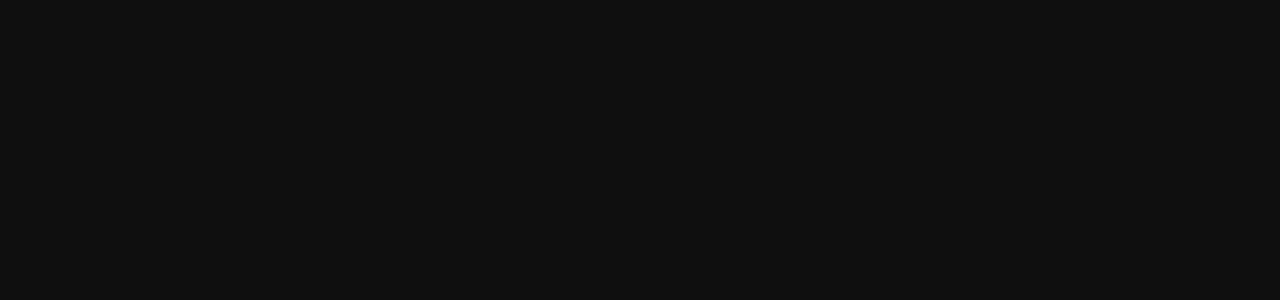
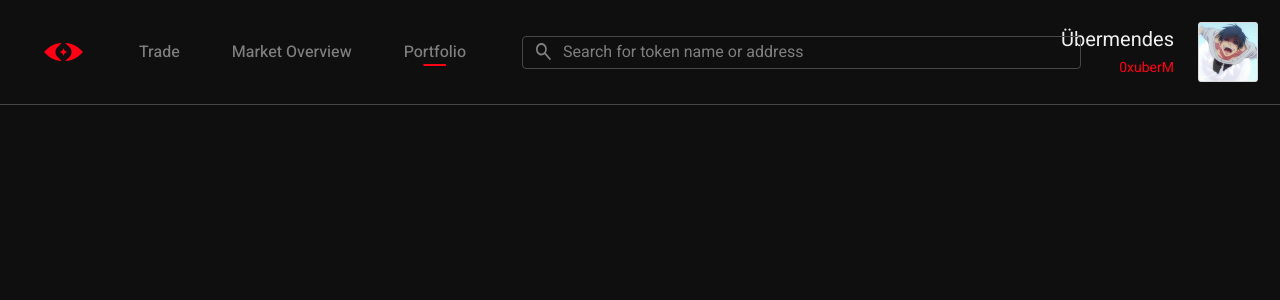
Before and after one commit to rehkmansa/s-trakka, a React (Vite) app: page / in a window 1280 px wide. Shown: the top 300 px of the page. Built offline with nearby package versions, Linux system fonts and the light colour scheme.

Commit message:
Create navbar.

```diff
--- a/src/assets/icons.tsx
+++ b/src/assets/icons.tsx
@@ -20,29 +20,3 @@
     />
   </svg>
 );
-
-export const CopyIcon = (props: IconProps) => (
-  <svg
-    width={24}
-    height={24}
-    viewBox="0 0 24 24"
-    fill="none"
-    xmlns="http://www.w3.org/2000/svg"
-    {...props}
-  >
-    <path
-      d="M16 3H4v13"
-      stroke="#7E7E7E"
-      strokeWidth={1.5}
-      strokeLinecap="round"
-      strokeLinejoin="round"
-    />
-    <path
-      d="M8 7h12v12a2 2 0 01-2 2h-8a2 2 0 01-2-2V7z"
-      stroke="#7E7E7E"
-      strokeWidth={1.5}
-      strokeLinecap="round"
-      strokeLinejoin="round"
-    />
-  </svg>
-);
--- /dev/null
+++ b/src/components/atoms/copy-able/copy-icon.tsx
@@ -0,0 +1,59 @@
+import { AnimatePresence, motion } from 'motion/react';
+
+const CopyIconPath = () => (
+  <>
+    <motion.path
+      key="p1"
+      d="M16 3H4v13"
+      stroke="#7E7E7E"
+      strokeWidth={1.5}
+      strokeLinecap="round"
+      strokeLinejoin="round"
+      initial={{ opacity: 0 }}
+      animate={{ opacity: 1 }}
+      exit={{ opacity: 0 }}
+      transition={{ duration: 0.2 }}
+    />
+    <motion.path
+      key="p2"
+      d="M8 7h12v12a2 2 0 01-2 2h-8a2 2 0 01-2-2V7z"
+      stroke="#7E7E7E"
+      strokeWidth={1.5}
+      strokeLinecap="round"
+      strokeLinejoin="round"
+      initial={{ opacity: 0 }}
+      animate={{ opacity: 1 }}
+      exit={{ opacity: 0 }}
+      transition={{ duration: 0.2, delay: 0.05 }}
+    />
+  </>
+);
+
+const CheckIconPath = () => (
+  <motion.path
+    d="M5 13l4 4L19 7"
+    stroke="#4CAF50"
+    strokeWidth={1.5}
+    strokeLinecap="round"
+    strokeLinejoin="round"
+    initial={{ pathLength: 0, opacity: 0 }}
+    animate={{ pathLength: 1, opacity: 1 }}
+    exit={{ opacity: 0 }}
+    transition={{ duration: 0.4 }}
+  />
+);
+
+export const CopyIcon = ({ copied }: { copied: boolean }) => (
+  <svg
+    width={24}
+    height={24}
+    viewBox="0 0 24 24"
+    fill="none"
+    xmlns="http://www.w3.org/2000/svg"
+    style={{ cursor: 'pointer' }}
+  >
+    <AnimatePresence mode="wait">
+      {copied ? <CheckIconPath key="check-icon" /> : <CopyIconPath key="copy-icon" />}
+    </AnimatePresence>
+  </svg>
+);
--- /dev/null
+++ b/src/components/atoms/copy-able/index.tsx
@@ -0,0 +1,56 @@
+import { useState } from 'react';
+import { CopyIcon } from '~/components/atoms/copy-able/copy-icon';
+import { useTimeout } from '~/hooks/use-timeout';
+import { cn } from '~/lib/utils/helpers';
+import { PropsWithClassname } from '~/types/global';
+
+const TIMEOUT_DURATION = 1500;
+
+interface CopyAbleProps extends PropsWithClassname {
+  text: string;
+  iconClassName?: string;
+  smallIcon?: boolean;
+  allowCopy?: boolean;
+  children: React.ReactNode;
+  'aria-label'?: string;
+}
+
+export const CopyAble = (props: CopyAbleProps) => {
+  const {
+    children,
+    text,
+    className,
+    'aria-label': ariaLabel = 'Copy content',
+    allowCopy = true,
+  } = props;
+  const [copied, setCopied] = useState(false);
+  const { setTimeOut } = useTimeout();
+
+  const copyText = async () => {
+    if (copied) return;
+
+    try {
+      await navigator.clipboard.writeText(text);
+      setCopied(true);
+    } catch (_) {
+      alert('Failed to copy text');
+    } finally {
+      setTimeOut(() => setCopied(false), TIMEOUT_DURATION);
+    }
+  };
+
+  if (!allowCopy) return children;
+
+  return (
+    <div className={cn('flex items-center gap-1', className)}>
+      {children}
+      <button
+        className={cn({ 'cursor-default': copied })}
+        onClick={copyText}
+        aria-label={ariaLabel}
+      >
+        <CopyIcon copied={copied} />
+      </button>
+    </div>
+  );
+};
--- a/src/components/layout/navbar.tsx
+++ b/src/components/layout/navbar.tsx
@@ -1,3 +1,35 @@
+import { Link } from '~/components/atoms/link';
+import { Logo } from '~/components/atoms/logo';
+import { Searchbar } from '~/components/molecules/searchbar';
+import { ProfileInfo } from '~/components/molecules/profile-info';
+import { NAV_LINKS } from '~/constants/meta';
+import { cn } from '~/lib/utils/helpers';
+import { MOCK_TOP_BAR_PROFILE } from '~/mock/data';
+
 export const Navbar = () => {
-  return <header></header>;
+  return (
+    <header className="flex gap-10 justify-between items-center p-[22px] border-b border-component-outlines">
+      <div className="flex items-center justify-between gap-10 w-full max-w-[460px] pl-[22px]">
+        <Link className="w-full max-w-fit">
+          <Logo />
+        </Link>
+        <nav className="text-sub-text font-medium gap-3.5 w-full flex items-center justify-between max-w-[427px]">
+          {NAV_LINKS.map((li) => (
+            <Link
+              className={cn('px-4 text-center relative', {
+                'before:absolute before:-bottom-0.5 before:rounded before:w-1/4 before:bg-base-red before:h-0.5 before:left-1/2 before:-translate-x-1/2':
+                  li?.active,
+              })}
+              key={li.label}
+              href={li.href}
+            >
+              {li.label}
+            </Link>
+          ))}
+        </nav>
+      </div>
+      <Searchbar wrapperClassName="w-full max-w-[603px]" iconClassName="text-sub-text" />
+      <ProfileInfo variant="secondary" {...MOCK_TOP_BAR_PROFILE} />
+    </header>
+  );
 };
--- /dev/null
+++ b/src/components/molecules/profile-info.tsx
@@ -0,0 +1,35 @@
+import { CopyAble } from '~/components/atoms/copy-able';
+import { cn } from '~/lib/utils/helpers';
+
+export interface ProfileInfoProps {
+  variant?: 'primary' | 'secondary';
+  allowCopy?: boolean;
+  src: string;
+  name: string;
+  walletAddress: string;
+}
+
+export const ProfileInfo = (props: ProfileInfoProps) => {
+  const { allowCopy = false, variant = 'primary', name, src, walletAddress } = props;
+  const isSecondary = variant === 'secondary';
+
+  return (
+    <div
+      className={cn('flex flex-row items-center gap-6', {
+        'flex-row-reverse text-right': isSecondary,
+      })}
+    >
+      <img className={cn('size-[92px]', { 'size-[60px]': isSecondary })} src={src} alt="" />
+      <div className="space-y-1">
+        <CopyAble text={name} allowCopy={allowCopy}>
+          <h4 className={cn('text-2xl leading-none', { 'text-xl': isSecondary })}>{name}</h4>
+        </CopyAble>
+        <CopyAble text={walletAddress} allowCopy={allowCopy}>
+          <p className={cn('text-base text-base-red leading-none', { 'text-sm': isSecondary })}>
+            {walletAddress}
+          </p>
+        </CopyAble>
+      </div>
+    </div>
+  );
+};
--- /dev/null
+++ b/src/components/molecules/searchbar.tsx
@@ -0,0 +1,38 @@
+import { useState } from 'react';
+import { SearchIcon } from '~/assets/icons';
+import { cn } from '~/lib/utils/helpers';
+
+interface SearchbarProps {
+  wrapperClassName?: string;
+  iconClassName?: string;
+  inputClassName?: string;
+  placeholder?: string;
+
+  onSearch?: (search: string) => void;
+}
+
+export const Searchbar = (props: SearchbarProps) => {
+  const { iconClassName, inputClassName, placeholder, wrapperClassName } = props;
+  const [text, setText] = useState('');
+
+  const search = (e: React.SyntheticEvent) => {
+    e.preventDefault();
+
+    //
+  };
+
+  return (
+    <form onSubmit={search} className={cn('relative w-full', wrapperClassName)}>
+      <SearchIcon className={cn('absolute top-1/2 left-3.5 -translate-y-1/2', iconClassName)} />
+      <input
+        value={text}
+        className={cn(
+          'outline-none border-component-outlines border w-full pl-10 rounded h-[33px] placeholder:text-sub-text',
+          inputClassName
+        )}
+        placeholder={placeholder ?? 'Search for token name or address'}
+        onChange={(e) => setText(e.target.value)}
+      />
+    </form>
+  );
+};
--- /dev/null
+++ b/src/hooks/use-timeout.ts
@@ -0,0 +1,31 @@
+import { useRef, useCallback, useEffect } from 'react';
+
+/**
+ * A simple timer hook that works like setTimeout.
+ *
+ * Ensures all timers are cleared on unmount to avoid memory leaks or unexpected
+ * behavior in async flows. Useful for imperatively setting and cancelling
+ * timers in components.
+ */
+export const useTimeout = () => {
+  const timeout = useRef<ReturnType<typeof setTimeout> | null>(null);
+
+  const cancelTimeOut = useCallback(() => {
+    if (timeout.current) {
+      clearTimeout(timeout.current);
+      timeout.current = null;
+    }
+  }, []);
+
+  const setTimeOut = useCallback(
+    (callback: () => void, delay: number) => {
+      cancelTimeOut();
+      timeout.current = setTimeout(callback, delay);
+    },
+    [cancelTimeOut]
+  );
+
+  useEffect(() => cancelTimeOut, [cancelTimeOut]);
+
+  return { setTimeOut, cancelTimeOut };
+};
--- a/src/lib/utils/helpers.ts
+++ b/src/lib/utils/helpers.ts
@@ -3,3 +3,9 @@
 import { twMerge } from 'tailwind-merge';
 
 export const cn = (...inputs: ClassArray) => twMerge(clsx(inputs));
+
+export const formatWalletAddress = (address: string): string => {
+  const prefix = address?.slice(0, 6);
+  const suffix = address?.slice(-6);
+  return `${prefix}....${suffix}`;
+};
--- /dev/null
+++ b/src/mock/data.ts
@@ -0,0 +1,7 @@
+import TopNavAvatar from '~/assets/top-nav-avatar.png';
+
+export const MOCK_TOP_BAR_PROFILE = {
+  name: 'Übermendes',
+  walletAddress: '0xuberM',
+  src: TopNavAvatar,
+};
```
Also changed, not shown: src/assets/top-nav-avatar.png (added).
